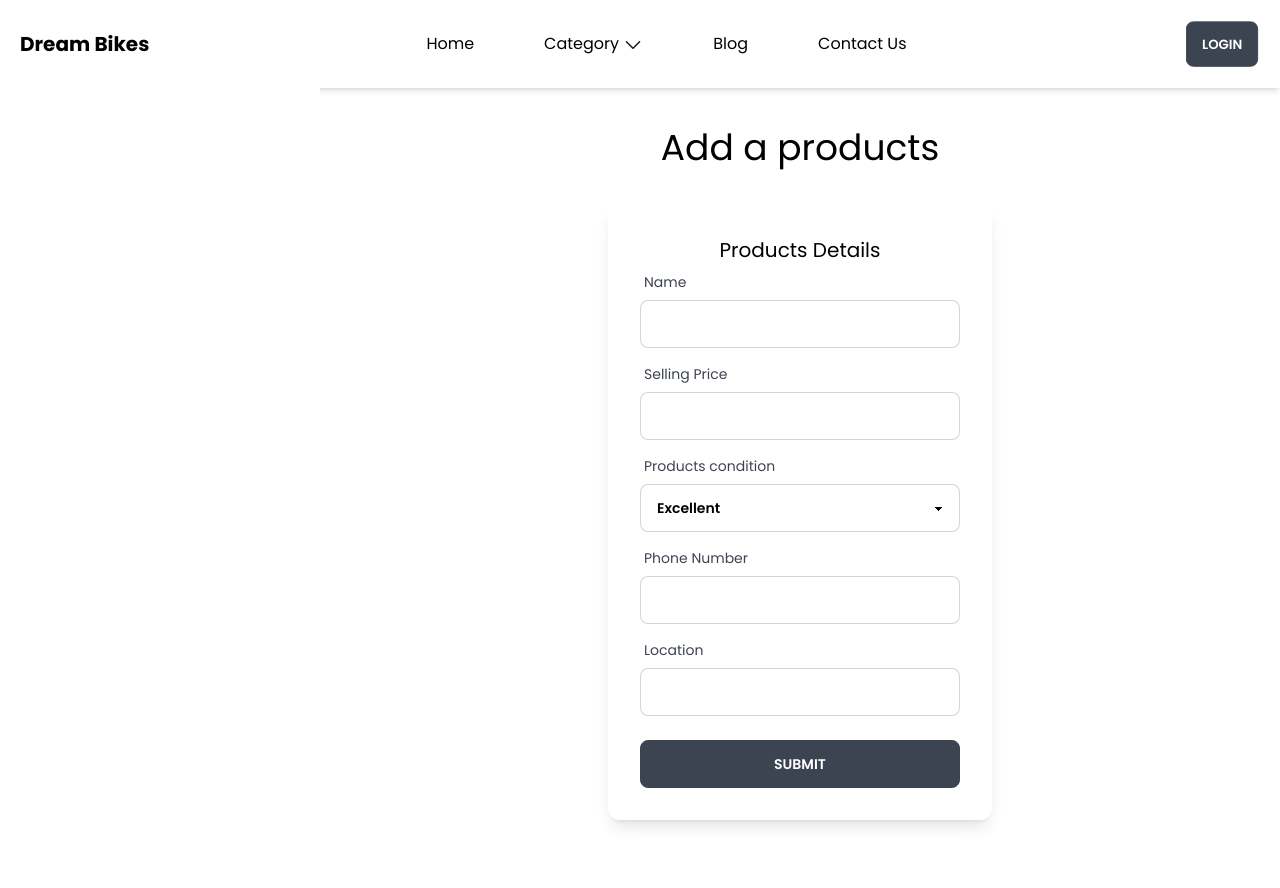
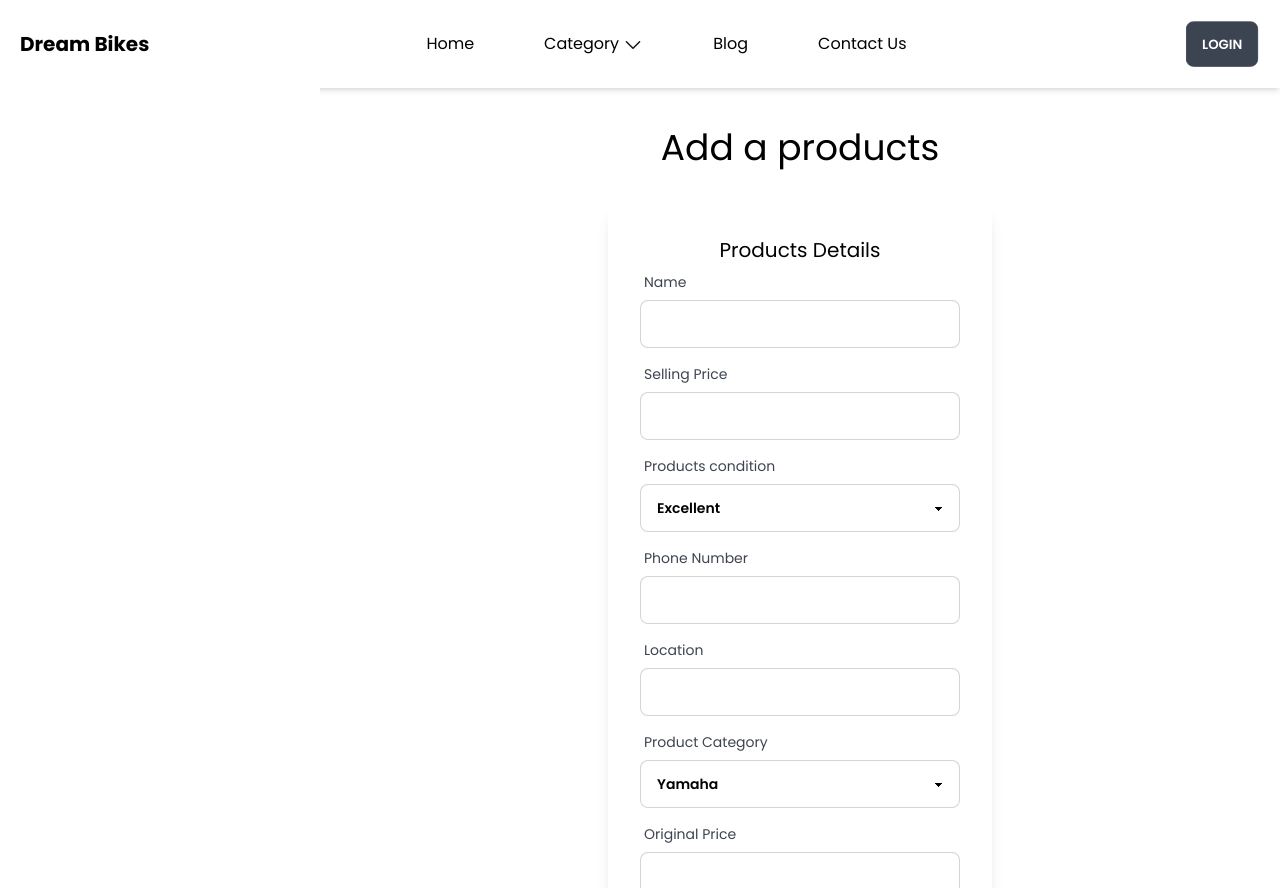
Before and after one commit to Mehedi-Hasan0/bikes, a React (Create React App) app: page /dashboard/addaproduct in a window 1280 px wide. Built offline with nearby package versions, Linux system fonts and the light colour scheme; no server answers.

Commit message:
add a products page is done

```diff
--- a/src/Pages/Dashboard/Sellers/AddAProduct.js
+++ b/src/Pages/Dashboard/Sellers/AddAProduct.js
@@ -1,12 +1,16 @@
 import React from 'react';
 import { useForm } from 'react-hook-form';
-import { Link } from 'react-router-dom';
+import toast from 'react-hot-toast';
+import { Link, useNavigate } from 'react-router-dom';
 
 const AddAProduct = () => {
     const { register, handleSubmit, formState: { errors } } = useForm();
+    const navigate = useNavigate();
 
     const handleSubmitProducts = data => {
         console.log(data);
+        toast.success('Congratulations Products is added')
+        navigate('/dashboard/myproduct')
     }
     return (
         <div className=' py-10'>
@@ -26,7 +30,7 @@ const AddAProduct = () => {
                         <div className=' form-control w-full max-w-xs text-black'>
                             <label className='label'><span className=' label-text text-neutral'>Selling Price</span></label>
                             <input
-                                {...register('sellingPrice', { required: 'Price is required' })}
+                                {...register('sellingPrice', { required: 'Selling price is required' })}
                                 type="number"
                                 className='input input-bordered mb-2' />
                             {errors.sellingPrice && <p className=' text-red-400 text-xs'>{errors.sellingPrice?.message}</p>}
@@ -58,6 +62,33 @@ const AddAProduct = () => {
                                 className='input input-bordered mb-2' />
                             {errors.location && <p className=' text-red-400 text-xs'>{errors.location?.message}</p>}
                         </div>
+                        <div className=' form-control w-full max-w-xs text-black mb-2'>
+                            <label className='label'><span className=' label-text text-neutral'>Product Category</span></label>
+                            <select className="select select-bordered w-full max-w-xs"
+                                {...register('category', { required: ' Choose at least one type' })}
+                            >
+                                <option selected>Yamaha</option>
+                                <option>Honda</option>
+                                <option>Suzuki</option>
+                            </select>
+                            {errors.category && <p className=' text-red-400 text-xs'>{errors.category?.message}</p>}
+                        </div>
+                        <div className=' form-control w-full max-w-xs text-black'>
+                            <label className='label'><span className=' label-text text-neutral'>Original Price</span></label>
+                            <input
+                                {...register('originalPrice', { required: 'This field is required' })}
+                                type="number"
+                                className='input input-bordered mb-2' />
+                            {errors.originalPrice && <p className=' text-red-400 text-xs'>{errors.originalPrice?.message}</p>}
+                        </div>
+                        <div className=' form-control w-full max-w-xs text-black'>
+                            <label className='label'><span className=' label-text text-neutral'>Years of Purchase</span></label>
+                            <input
+                                {...register('purchase', { required: 'This field is required' })}
+                                type="text"
+                                className='input input-bordered mb-2' />
+                            {errors.purchase && <p className=' text-red-400 text-xs'>{errors.purchase?.message}</p>}
+                        </div>
                         <input type='submit' className='btn btn-neutral w-full mt-4' value='submit' />
                     </form>
                 </div>
```
